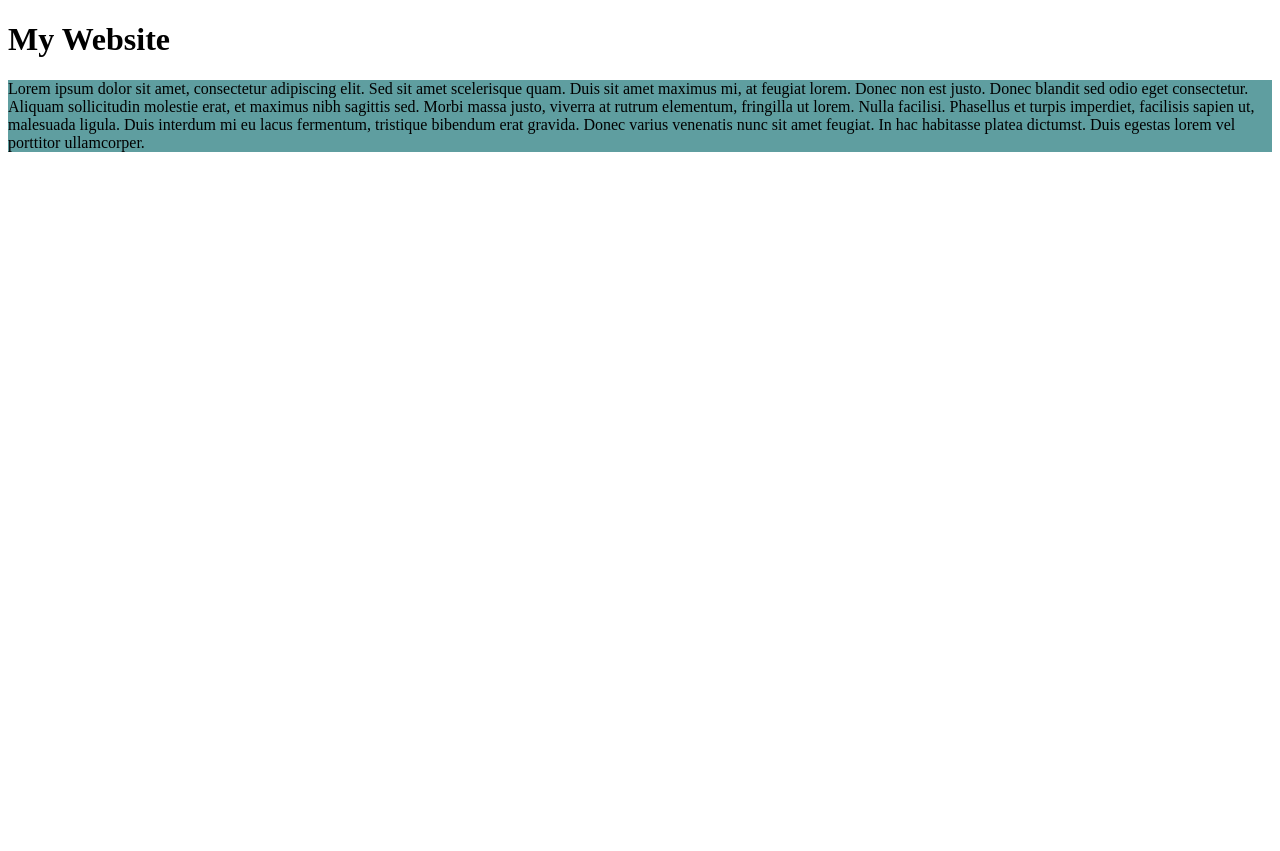
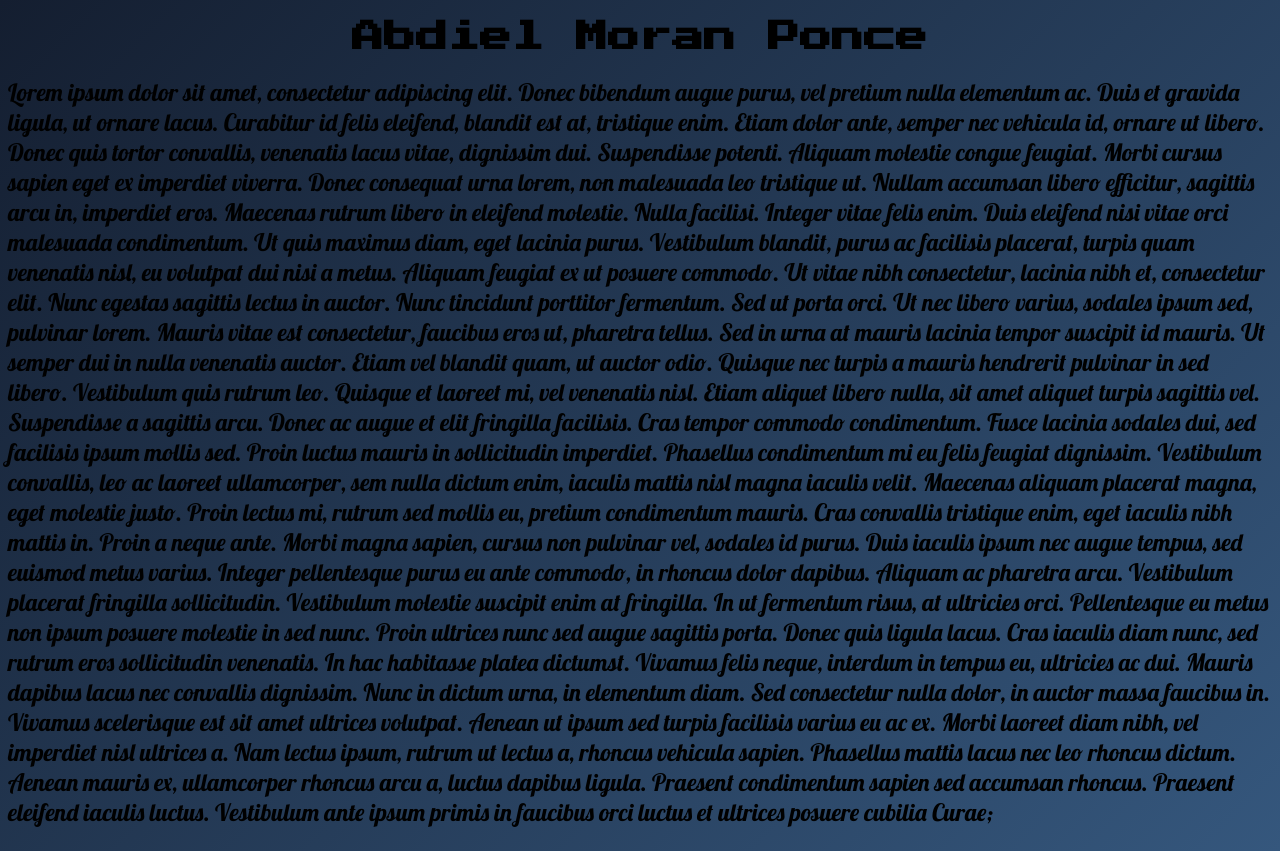
Before and after one commit to abysito93/abysito93.github.io, a plain HTML site: page index.html in a window 1280 px wide. Before the commit the page ends 800 px from the top, so only its background shows below. Drawn offline with Linux system fonts and the light colour scheme.

Commit message:
Añadi gradiente y fonts

```diff
--- a/index.html
+++ b/index.html
@@ -2,12 +2,29 @@
 <html>
     <title>Home</title>
     <head>
+        <link href="https://fonts.googleapis.com/css?family=Montserrat|Lobster|VT323|Press+Start+2P" rel="stylesheet">
         <link href="style.css" type="text/css" rel="stylesheet">
-        <h1>My Website</h1>
-        </head>
+    </head>
     <body>
+        <div class="header">
+            <h1>Abdiel Moran Ponce</h1>
+        </div>
         <div class="content">
-            <p>Lorem ipsum dolor sit amet, consectetur adipiscing elit. Sed sit amet scelerisque quam. Duis sit amet maximus mi, at feugiat lorem. Donec non est justo. Donec blandit sed odio eget consectetur. Aliquam sollicitudin molestie erat, et maximus nibh sagittis sed. Morbi massa justo, viverra at rutrum elementum, fringilla ut lorem. Nulla facilisi. Phasellus et turpis imperdiet, facilisis sapien ut, malesuada ligula. Duis interdum mi eu lacus fermentum, tristique bibendum erat gravida. Donec varius venenatis nunc sit amet feugiat. In hac habitasse platea dictumst. Duis egestas lorem vel porttitor ullamcorper.
+            <!--<p>I'm a student of the university of Arecibo currently majoring in Computer Programming, I've been developing since 2011. I started
+                out using C++, then continued using Java and other languages. Now I am practicing with HTML and CSS for developing website.
+                Been using the MEAN Stack for developing single page application since 2014, I find it very useful and simple. Been meaning to
+                learn about Angular 2 since it's part of the MEAN and that's pretty much it.
+            </p>-->
+            <p>
+                Lorem ipsum dolor sit amet, consectetur adipiscing elit. Donec bibendum augue purus, vel pretium nulla elementum ac. Duis et gravida ligula, ut ornare lacus. Curabitur id felis eleifend, blandit est at, tristique enim. Etiam dolor ante, semper nec vehicula id, ornare ut libero. Donec quis tortor convallis, venenatis lacus vitae, dignissim dui. Suspendisse potenti. Aliquam molestie congue feugiat. Morbi cursus sapien eget ex imperdiet viverra.
+
+Donec consequat urna lorem, non malesuada leo tristique ut. Nullam accumsan libero efficitur, sagittis arcu in, imperdiet eros. Maecenas rutrum libero in eleifend molestie. Nulla facilisi. Integer vitae felis enim. Duis eleifend nisi vitae orci malesuada condimentum. Ut quis maximus diam, eget lacinia purus. Vestibulum blandit, purus ac facilisis placerat, turpis quam venenatis nisl, eu volutpat dui nisi a metus. Aliquam feugiat ex ut posuere commodo. Ut vitae nibh consectetur, lacinia nibh et, consectetur elit. Nunc egestas sagittis lectus in auctor. Nunc tincidunt porttitor fermentum. Sed ut porta orci.
+
+Ut nec libero varius, sodales ipsum sed, pulvinar lorem. Mauris vitae est consectetur, faucibus eros ut, pharetra tellus. Sed in urna at mauris lacinia tempor suscipit id mauris. Ut semper dui in nulla venenatis auctor. Etiam vel blandit quam, ut auctor odio. Quisque nec turpis a mauris hendrerit pulvinar in sed libero. Vestibulum quis rutrum leo. Quisque et laoreet mi, vel venenatis nisl. Etiam aliquet libero nulla, sit amet aliquet turpis sagittis vel. Suspendisse a sagittis arcu. Donec ac augue et elit fringilla facilisis. Cras tempor commodo condimentum. Fusce lacinia sodales dui, sed facilisis ipsum mollis sed. Proin luctus mauris in sollicitudin imperdiet. Phasellus condimentum mi eu felis feugiat dignissim. Vestibulum convallis, leo ac laoreet ullamcorper, sem nulla dictum enim, iaculis mattis nisl magna iaculis velit.
+
+Maecenas aliquam placerat magna, eget molestie justo. Proin lectus mi, rutrum sed mollis eu, pretium condimentum mauris. Cras convallis tristique enim, eget iaculis nibh mattis in. Proin a neque ante. Morbi magna sapien, cursus non pulvinar vel, sodales id purus. Duis iaculis ipsum nec augue tempus, sed euismod metus varius. Integer pellentesque purus eu ante commodo, in rhoncus dolor dapibus. Aliquam ac pharetra arcu. Vestibulum placerat fringilla sollicitudin. Vestibulum molestie suscipit enim at fringilla. In ut fermentum risus, at ultricies orci. Pellentesque eu metus non ipsum posuere molestie in sed nunc. Proin ultrices nunc sed augue sagittis porta. Donec quis ligula lacus.
+
+Cras iaculis diam nunc, sed rutrum eros sollicitudin venenatis. In hac habitasse platea dictumst. Vivamus felis neque, interdum in tempus eu, ultricies ac dui. Mauris dapibus lacus nec convallis dignissim. Nunc in dictum urna, in elementum diam. Sed consectetur nulla dolor, in auctor massa faucibus in. Vivamus scelerisque est sit amet ultrices volutpat. Aenean ut ipsum sed turpis facilisis varius eu ac ex. Morbi laoreet diam nibh, vel imperdiet nisl ultrices a. Nam lectus ipsum, rutrum ut lectus a, rhoncus vehicula sapien. Phasellus mattis lacus nec leo rhoncus dictum. Aenean mauris ex, ullamcorper rhoncus arcu a, luctus dapibus ligula. Praesent condimentum sapien sed accumsan rhoncus. Praesent eleifend iaculis luctus. Vestibulum ante ipsum primis in faucibus orci luctus et ultrices posuere cubilia Curae;
             </p>
         </div>
     </body>
--- a/style.css
+++ b/style.css
@@ -1,8 +1,16 @@
-head{
-    background-color: black;
+body{
+    background: #141E30;
+  background: -webkit-linear-gradient(-45deg, #35577D, #141E30);
+  background: linear-gradient(-45deg, #35577D, #141E30);
+}
+
+.header{
+    text-align: center;
+    font-family: 'Press Start 2P', cursive;
 }
 
 .content
 {
-    background-color: cadetblue;
+    font-family: 'Lobster', cursive;
+    font-size: 24px;
 }
```
